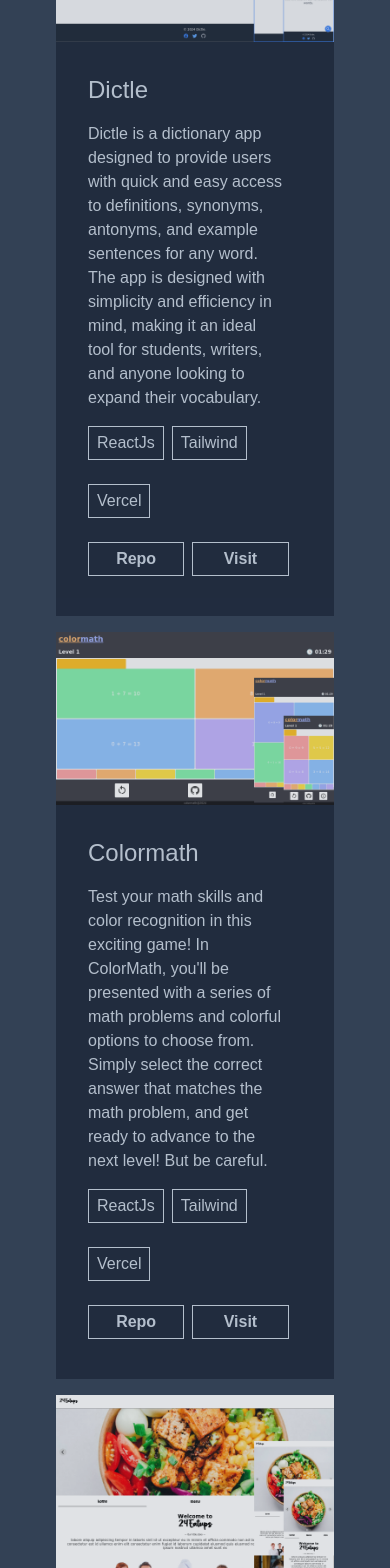
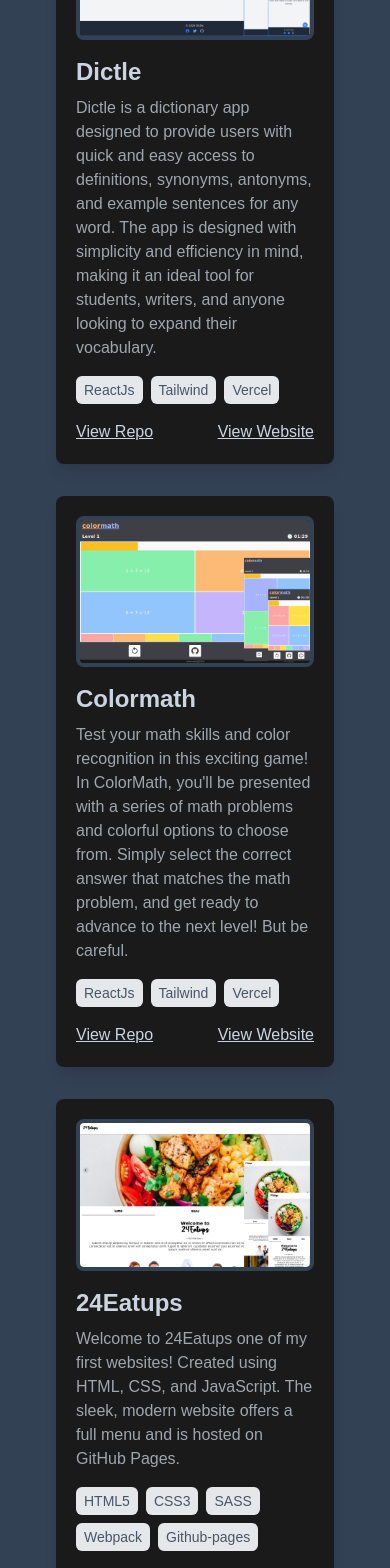
Before and after one commit to Igwefran6/igwefran6.com, a React (Vite) app: page / in a window 390 px wide. Shown: the part 4991-6559 px from the top of the page. Built offline with nearby package versions, Linux system fonts and the light colour scheme; a web font is replaced by a local one.

Commit message:
--allow-empty

```diff
--- a/index.html
+++ b/index.html
@@ -2,7 +2,7 @@
 <html lang="en">
   <head>
     <meta charset="UTF-8" />
-    <link rel="icon" type="image/svg+xml" href="/vite.svg" />
+    <link rel="icon" type="image/svg+xml" href="/igwefran6.svg" />
     <link rel="preconnect" href="https://fonts.googleapis.com" />
     <link rel="preconnect" href="https://fonts.gstatic.com" crossorigin />
     <link
--- a/src/components/layouts/ProjectCard.jsx
+++ /dev/null
@@ -1,61 +0,0 @@
-import { useEffect } from "react";
-import { LazyLoadImage } from "react-lazy-load-image-component";
-const ProjectCard = ({
-  title,
-  imgURL,
-  placeholderImage,
-  alt,
-  text,
-  technologies,
-  repoURL,
-  websiteURL,
-}) => {
-  const gotoURL = (url) => {
-    window.location.href = url;
-  };
-  return (
-    <div className="xl:flex  flex-row h-auto pb-4 opacity-85 hover:opacity-90">
-      <div className="flex items-center xl:w-[60%] 2xl:w-[75%]">
-        <LazyLoadImage
-          src={imgURL}
-          placeholderSrc={placeholderImage}
-          alt={alt}
-          className="w-full h-auto"
-        />
-      </div>
-      <div className=" bg-slate-800 p-8 text-primary xl:w-[40%] 2xl:w-[25 %]">
-        <h2 className="text-2xl mb-4">{title}</h2>
-        <p className="pr-4">{text}</p>
-        <div className="flex gap-2 flex-wrap py-2">
-          {technologies &&
-            technologies.map((t, i) => {
-              return (
-                <span
-                  key={i}
-                  className="p-2 py-1 my-2 border border-primary inline-block"
-                >
-                  {t}
-                </span>
-              );
-            })}
-        </div>
-        <div className=" flex gap-2 flex-wrap">
-          <button
-            onClick={() => gotoURL(repoURL)}
-            className="p-2 py-1 my-2 border border-primary inline-block w-[45%] hover:bg-primary hover:text-secondary active:scale-105 font-semibold"
-          >
-            Repo
-          </button>
-          <button
-            onClick={() => gotoURL(websiteURL)}
-            className="p-2 py-1 my-2 border border-primary inline-block w-[45%] hover:bg-primary hover:text-secondary active:scale-105 font-semibold"
-          >
-            Visit
-          </button>
-        </div>
-      </div>
-    </div>
-  );
-};
-
-export default ProjectCard;
--- a/src/pages/Contact.jsx
+++ b/src/pages/Contact.jsx
@@ -58,7 +58,7 @@ const Contact = () => {
 
     setSubmitting(true);
     emailjs
-      .sendForm("service_etijegc", "template_7ilr8bk", form.current, {
+      .sendForm("service_etijegc", "template_zrohmna", form.current, {
         publicKey: "Jevwt9uRllCInf_FC",
       })
       .then(
--- a/src/pages/Projects.jsx
+++ b/src/pages/Projects.jsx
@@ -1,51 +1,86 @@
-import ProjectCard from "../components/layouts/ProjectCard";
+const projects = [
+  {
+    title: "Dictle",
+    imgURL: "/images/Dictle-img.png",
+    placeholderImage: "/images/Dictle-img-sm.webp",
+    alt: "Dictle",
+    text: "Dictle is a dictionary app designed to provide users with quick and easy access to definitions, synonyms, antonyms, and example sentences for any word. The app is designed with simplicity and efficiency in mind, making it an ideal tool for students, writers, and anyone looking to expand their vocabulary.",
+    technologies: ["ReactJs", "Tailwind", "Vercel"],
+    repoURL: "https://github.com/Igwefran6/dictle",
+    websiteURL: "https://dictle.vercel.app",
+  },
+  {
+    title: "Colormath",
+    imgURL: "/images/Colormath-img.png",
+    placeholderImage: "/images/Colormath-img-sm.webp",
+    alt: "ColorMath",
+    text: "Test your math skills and color recognition in this exciting game! In ColorMath, you'll be presented with a series of math problems and colorful options to choose from. Simply select the correct answer that matches the math problem, and get ready to advance to the next level! But be careful.",
+    technologies: ["ReactJs", "Tailwind", "Vercel"],
+    repoURL: "https://github.com/Igwefran6/colormath",
+    websiteURL: "https://colormath.vercel.app",
+  },
+  {
+    title: "24Eatups",
+    imgURL: "/images/24Eatups-img.png",
+    placeholderImage: "/images/24Eatups-img-sm.webp",
+    alt: "24Eatups",
+    text: "Welcome to 24Eatups one of my first websites! Created using HTML, CSS, and JavaScript. The sleek, modern website offers a full menu and is hosted on GitHub Pages.",
+    technologies: ["HTML5", "CSS3", "SASS", "Webpack", "Github-pages"],
+    repoURL: "https://github.com/Igwefran6/Restaurant-",
+    websiteURL: "https://igwefran6.github.io/Restaurant-/",
+  },
+];
 
 const Project = () => {
   return (
-    <div className=" w-screen bg-secondary lg:px-20 px-14 pt-10">
-      <h1 className="text-4xl text-primary ">Some of My Work</h1>
+    <div className="w-screen bg-secondary lg:px-20 px-14 p-10">
+      <h1 className="text-4xl text-primary">Some of My Work</h1>
       <hr className="w-24 border-t-4 my-4 border-text-orange"></hr>
-      <div>
-        <ProjectCard
-          title="Dictle"
-          imgURL="/images/Dictle-img.png"
-          placeholderImage="/images/Dictle-img-sm.webp"
-          alt="Dictle"
-          text="Dictle is a dictionary app designed to provide users with quick and
-          easy access to definitions, synonyms, antonyms, and example sentences
-          for any word. The app is designed with simplicity and efficiency in
-          mind, making it an ideal tool for students, writers, and anyone
-          looking to expand their vocabulary."
-          technologies={["ReactJs", "Tailwind", "Vercel"]}
-          repoURL="https://github.com/Igwefran6/dictle"
-          websiteURL="https://dictle.vercel.app"
-        />
-        <ProjectCard
-          title="Colormath"
-          imgURL="/images/Colormath-img.png"
-          placeholderImage="/images/Colormath-img-sm.webp"
-          alt="ColorMath"
-          text="Test your math skills and color recognition in this
-          exciting game! In ColorMath, you'll be presented with a series
-           of math problems and colorful options to choose from.
-           Simply select the correct answer that matches the math problem,
-           and get ready to advance to the next level! But be careful."
-          technologies={["ReactJs", "Tailwind", "Vercel"]}
-          repoURL="https://github.com/Igwefran6/colormath"
-          websiteURL="https://colormath.vercel.app"
-        />
-        <ProjectCard
-          title="24Eatups"
-          imgURL="/images/24Eatups-img.png"
-          placeholderImage="/images/24Eatups-img-sm.webp"
-          alt="24Eatups"
-          text="Welcome to 24Eatups one of my first websites! Created using HTML, CSS,
-          and JavaScript. The website sleek, modern website offers a
-          full menu. It's Hosted on GitHub Pages."
-          technologies={["HTML5", "CSS3", "SASS", "Webpack", "Github-pages"]}
-          repoURL="https://github.com/Igwefran6/Restaurant-"
-          websiteURL="https://igwefran6.github.io/Restaurant-/"
-        />
+      <div className="grid grid-cols-1 md:grid-cols-2 lg:grid-cols-3 gap-8">
+        {projects.map((project, index) => (
+          <div
+            key={index}
+            className=" shadow-lg rounded-lg p-5 bg-[#1a1a1a] lg:hover:scale-105 transition-all lg:hover:shadow-xl"
+          >
+            <img
+              src={project.imgURL}
+              alt={project.alt}
+              className="rounded-lg mb-4 border-4 border-secondary"
+            />
+            <h2 className="text-2xl font-bold mb-2 text-primary">
+              {project.title}
+            </h2>
+            <p className="mb-4 text-primary opacity-75">{project.text}</p>
+            <div className="flex flex-wrap gap-2 mb-4">
+              {project.technologies.map((tech, index) => (
+                <span
+                  key={index}
+                  className="text-sm bg-gray-200 px-2 py-1 rounded-md"
+                >
+                  {tech}
+                </span>
+              ))}
+            </div>
+            <div className="flex justify-between">
+              <a
+                href={project.repoURL}
+                className="text-primary underline"
+                target="_blank"
+                rel="noopener noreferrer"
+              >
+                View Repo
+              </a>
+              <a
+                href={project.websiteURL}
+                className="text-primary underline"
+                target="_blank"
+                rel="noopener noreferrer"
+              >
+                View Website
+              </a>
+            </div>
+          </div>
+        ))}
       </div>
     </div>
   );
```
Also changed, not shown: public/igwefran6.svg (added), 1 other file (tests, documents, lock files or other folders).
